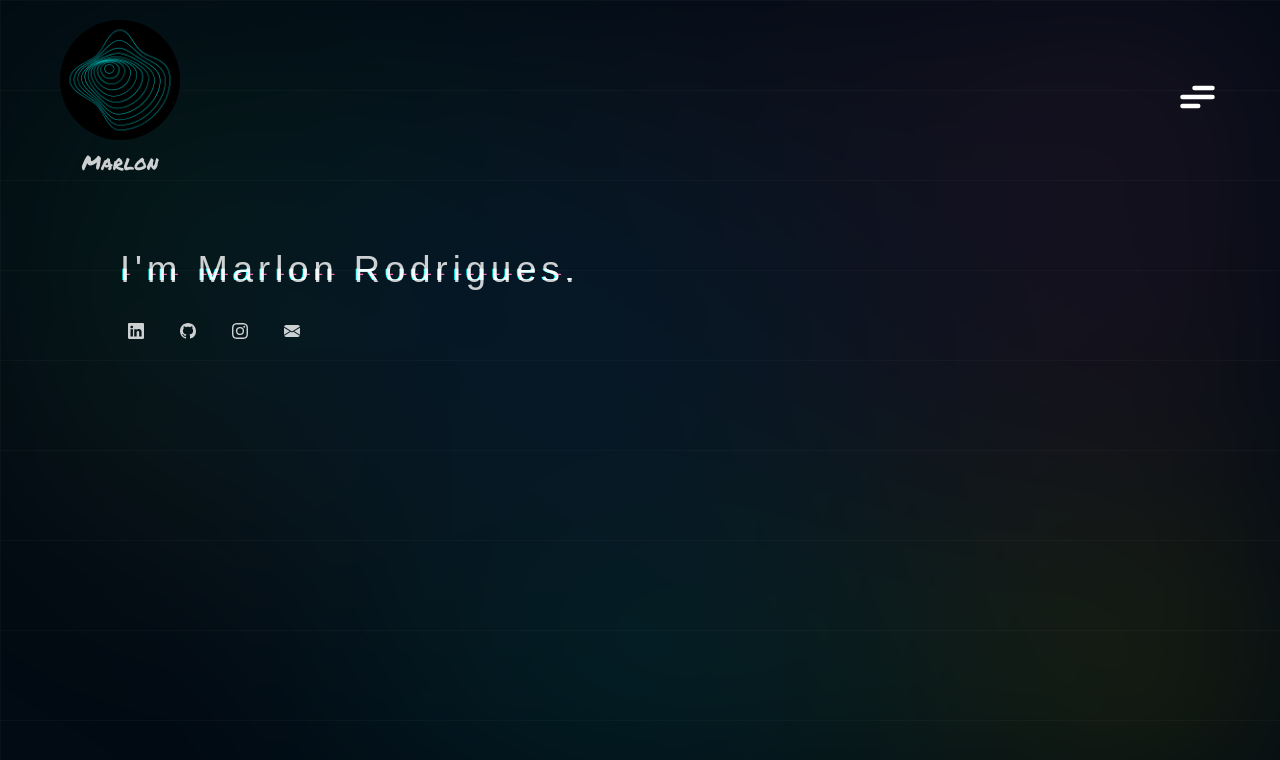
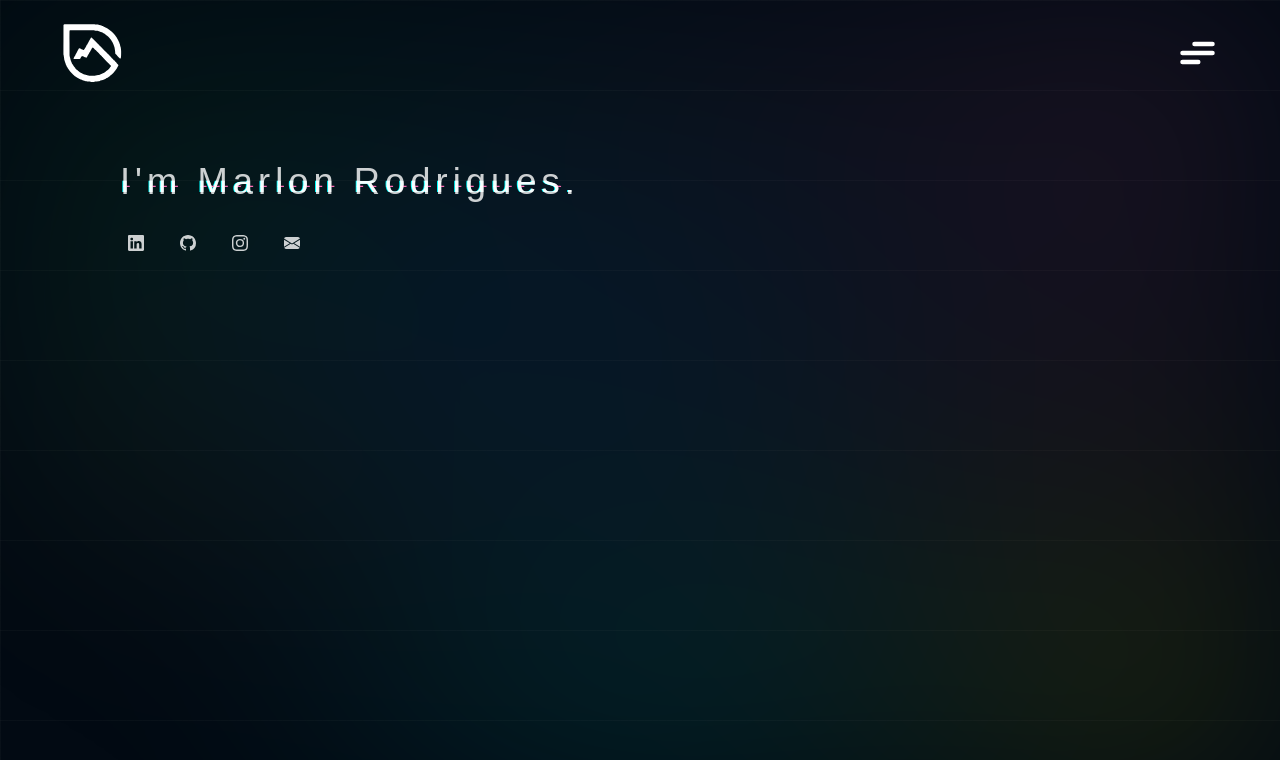
Before and after one commit to marlokzy/Portfolio, a plain HTML site: page index.html in a window 1280 px wide. Drawn offline with Linux system fonts and the light colour scheme.

Commit message:
mudar logo e adicionar favicon

```diff
--- a/index.html
+++ b/index.html
@@ -11,14 +11,14 @@
     <link rel="stylesheet" href="./styles/home.css">
     <meta charset="UTF-8" />
     <meta name="viewport" content="width=device-width, initial-scale=1.0" />
+    <link rel="shortcut icon" href="./img/logo.svg" type="image/x-icon">
     <title>Marlon Rodrigues</title>
   </head>
 
   <body>
     <nav>
       <div class="nav-icon">
-        <img src="./img/logo.png" alt="logo" />
-        <span>Marlon</span>
+        <img src="./img/logo.svg" alt="logo" />
       </div>
 
       <div class="nav-menu">
--- a/styles/home.css
+++ b/styles/home.css
@@ -7,7 +7,7 @@ nav {
 
 }
 
-.nav-icon {
+/* .nav-icon {
     display: inherit;
     flex-direction: column;
     justify-content: center;
@@ -15,15 +15,10 @@ nav {
     gap: 8px;
 }
 
-.nav-icon img {
-    width: 120px;
-    border-radius: 50%;
-}
-
 .nav-icon span {
     font-family: "Permanent Marker", cursive;
     font-size: 20px;
-}
+} */
 
 .hamburger {
     cursor: pointer;
```
Also changed, not shown: img/logo.png (deleted), img/logo.svg (added).
